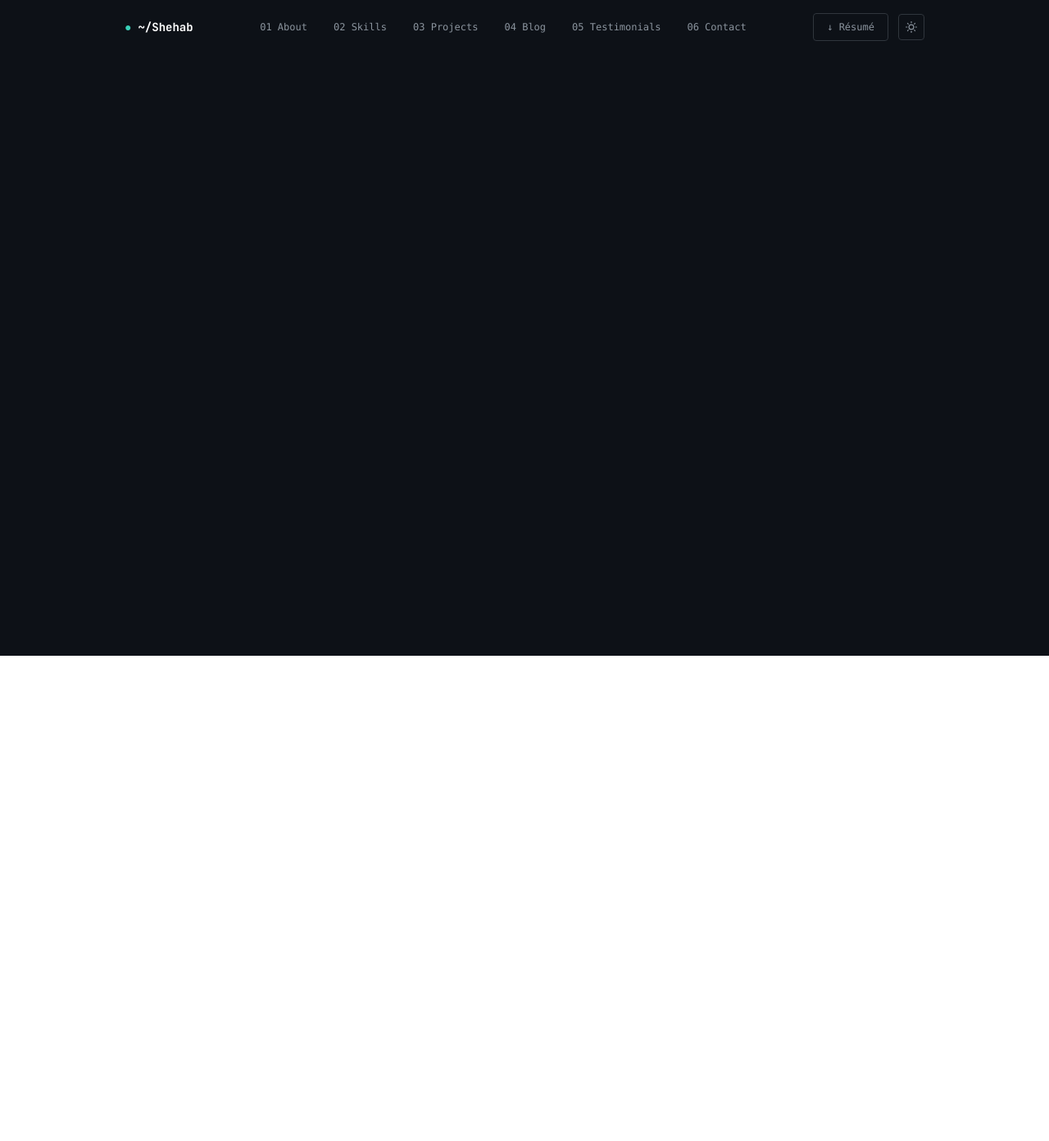
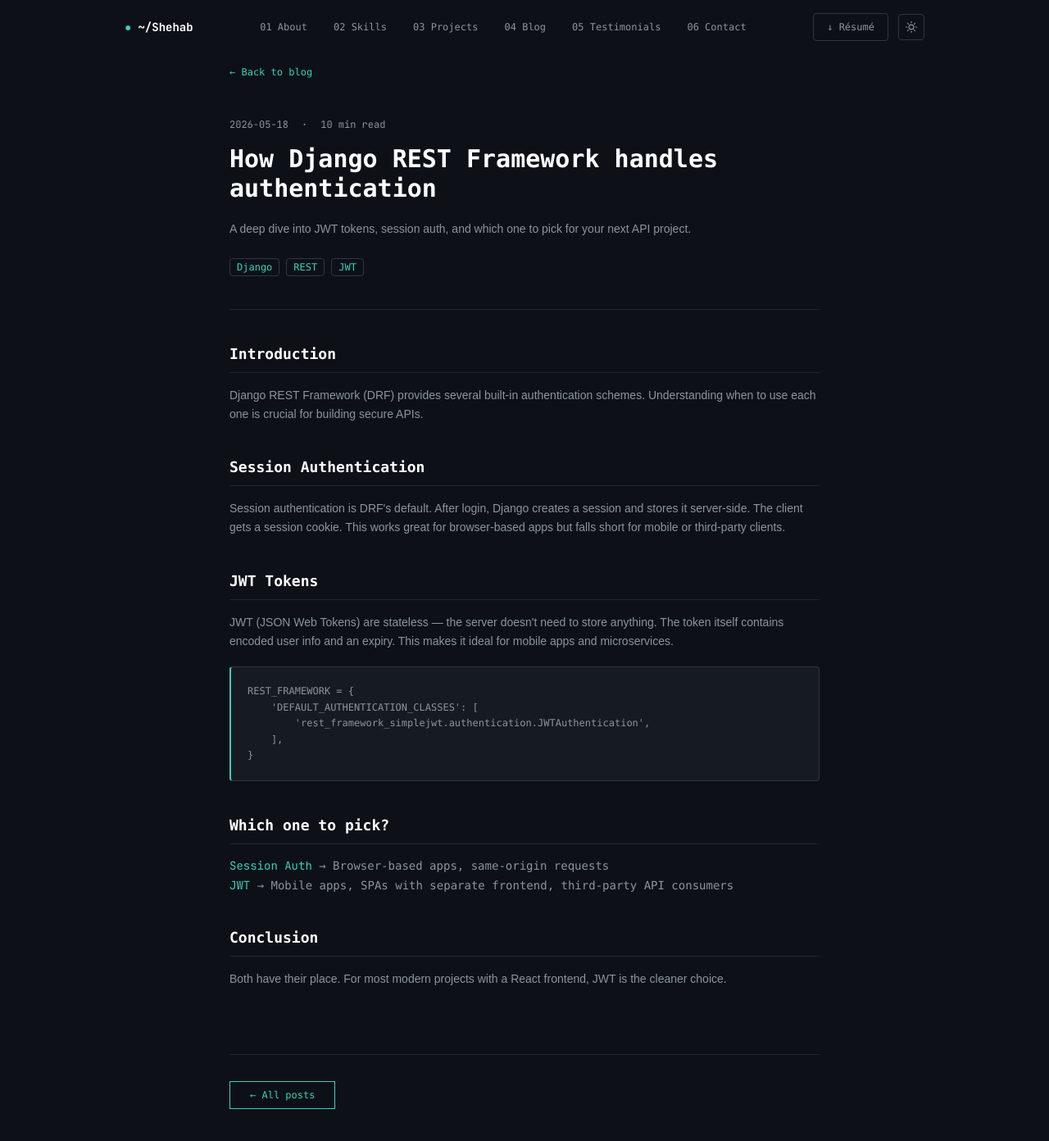
Before and after one commit to shehabuddin380/Shehab-portfolio, a React (Vite) app: page /blog/1 in a window 1280 px wide. Shown: the top 1392 px of the page at 82% size. Before the commit the page ends 800 px from the top, so only its background shows below. Built offline with nearby package versions, Linux system fonts and the light colour scheme.

Commit message:
all BlogPost  fix and testng

```diff
--- a/src/components/BlogPost.jsx
+++ b/src/components/BlogPost.jsx
@@ -91,7 +91,60 @@ const BlogPost = ({ darkMode }) => {
 
   return (
     <div className={`min-h-screen ${bg}`}>
+      <div className="max-w-3xl mx-auto px-6 py-20">
 
+        {/* Back button */}
+        <button
+          onClick={() => navigate("/#blog")}
+          className={`font-mono text-xs mb-12 flex items-center gap-2 transition-colors ${accent} hover:opacity-70`}
+        >
+          ← Back to blog
+        </button>
+
+        {/* Header */}
+        <div className="mb-10">
+          <p className={`font-mono text-xs mb-4 flex gap-4 ${dim}`}>
+            <span>{post.date}</span>
+            <span>·</span>
+            <span>{post.read}</span>
+          </p>
+
+          <h1 className={`font-mono text-2xl md:text-3xl font-black leading-snug mb-5 ${heading}`}>
+            {post.title}
+          </h1>
+
+          <p className={`text-sm leading-relaxed mb-6 ${dim}`} style={{ fontFamily: "sans-serif" }}>
+            {post.desc}
+          </p>
+
+          <div className="flex flex-wrap gap-2">
+            {post.tags.map((tag, i) => (
+              <span
+                key={i}
+                className={`font-mono text-xs px-2 py-0.5 rounded border ${tagStyle}`}
+              >
+                {tag}
+              </span>
+            ))}
+          </div>
+        </div>
+
+        {/* Divider */}
+        <div className={`border-b mb-10 ${borderColor}`} />
+
+        {/* Content */}
+        <div>{renderContent(post.content)}</div>
+
+        {/* Footer nav */}
+        <div className={`mt-20 pt-8 border-t ${borderColor}`}>
+          <button
+            onClick={() => navigate("/#blog")}
+            className={`font-mono text-xs px-6 py-2 border transition-colors ${btnBorder}`}
+          >
+            ← All posts
+          </button>
+        </div>
+      </div>
     </div>
   );
 };
```
